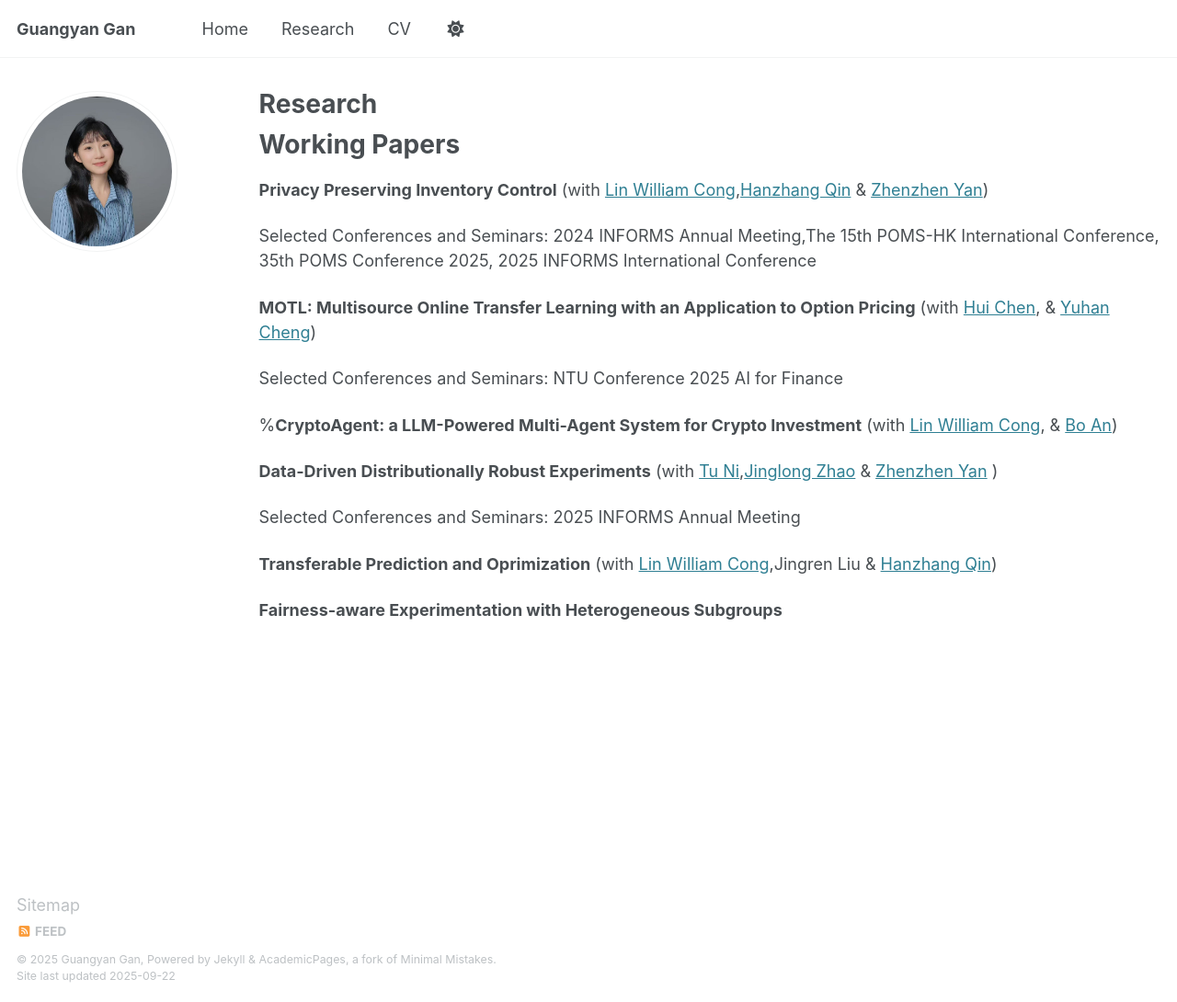
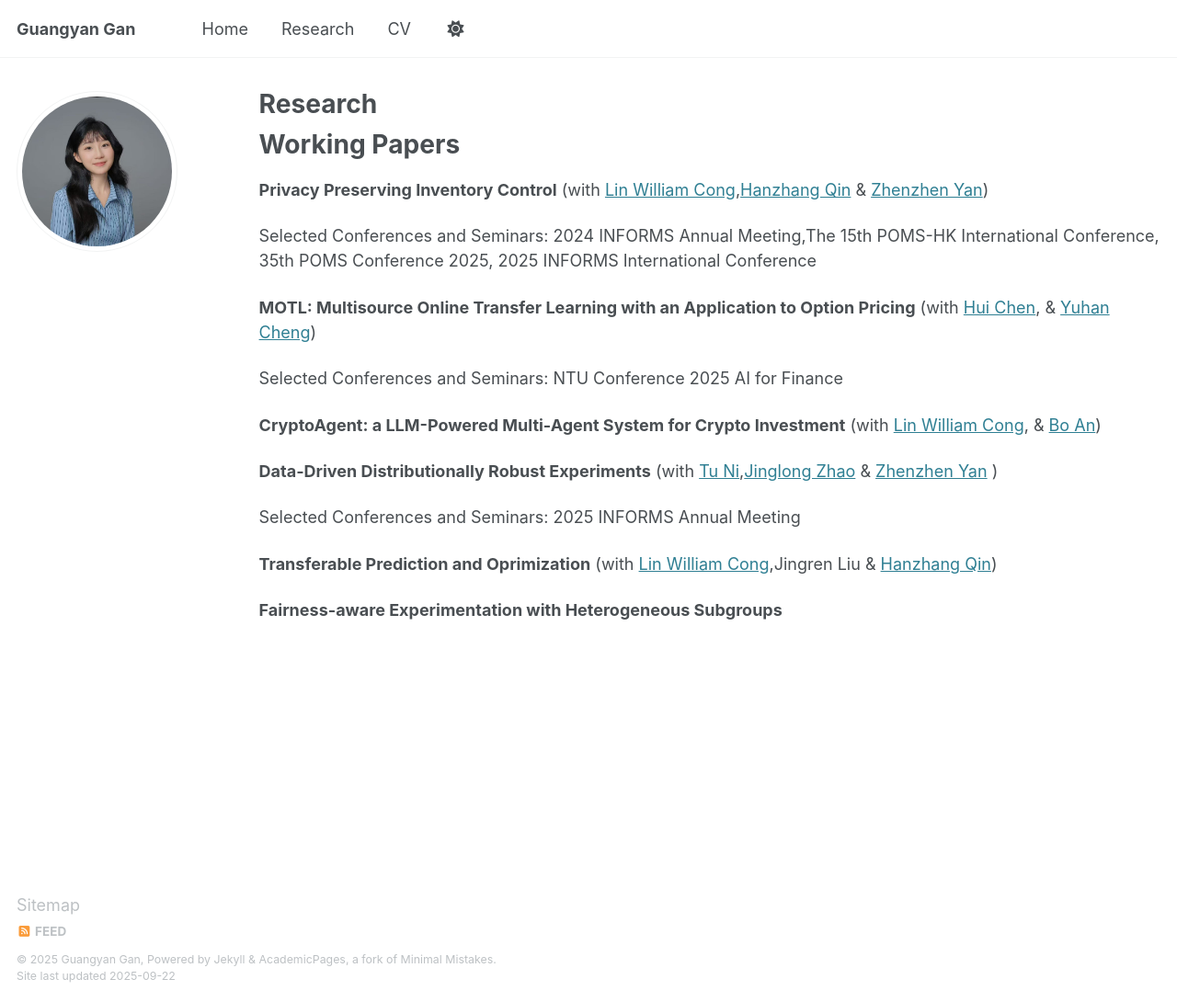
Before and after one commit to GuangyanGan/GuangyanGan.github.io, a Jekyll site: the page built from _pages/Research.md, in a window 1280 px wide and 1090 px high. Shown: the whole window at 92% size. Built offline with Jekyll 4.4.1, drawn with Linux system fonts in a browser that asks for light colours.

```diff
--- a/_pages/Research.md
+++ b/_pages/Research.md
@@ -19,7 +19,7 @@ Selected Conferences and Seminars:  2024 INFORMS Annual Meeting,The 15th POMS-HK
 
 Selected Conferences and Seminars: NTU Conference 2025 AI for Finance
 
-%**CryptoAgent: a LLM-Powered Multi-Agent System for Crypto Investment** (with [Lin William Cong](https://www.linwilliamcong.com), & [Bo An](https://dr.ntu.edu.sg/entities/person/Bo-An))
+**CryptoAgent: a LLM-Powered Multi-Agent System for Crypto Investment** (with [Lin William Cong](https://www.linwilliamcong.com), & [Bo An](https://dr.ntu.edu.sg/entities/person/Bo-An))
 
 
 **Data-Driven Distributionally Robust Experiments** (with [Tu Ni](https://nitu.mystrikingly.com),[Jinglong Zhao](https://www.bu.edu/questrom/profiles/jinglong-zhao/) & [Zhenzhen Yan](https://sites.google.com/view/zhenzhenyan/home) )
```
